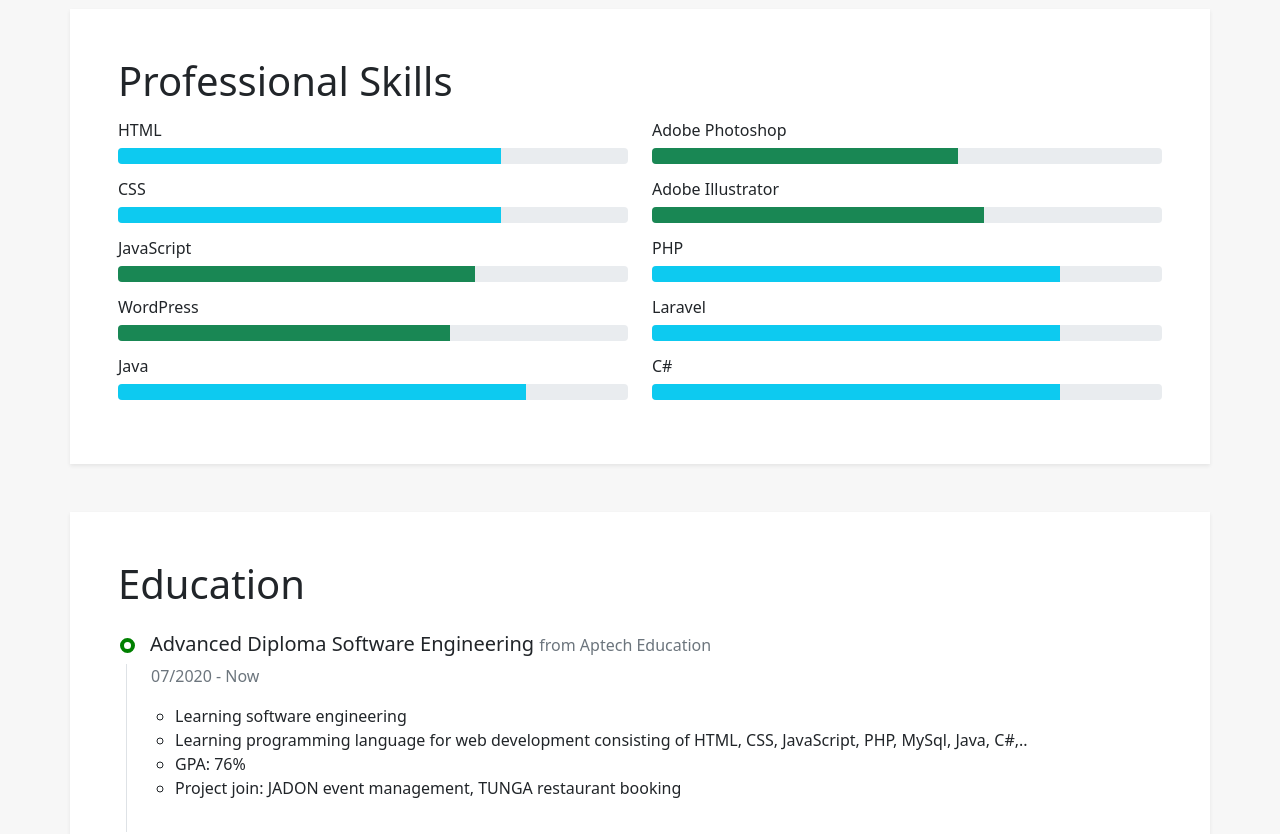
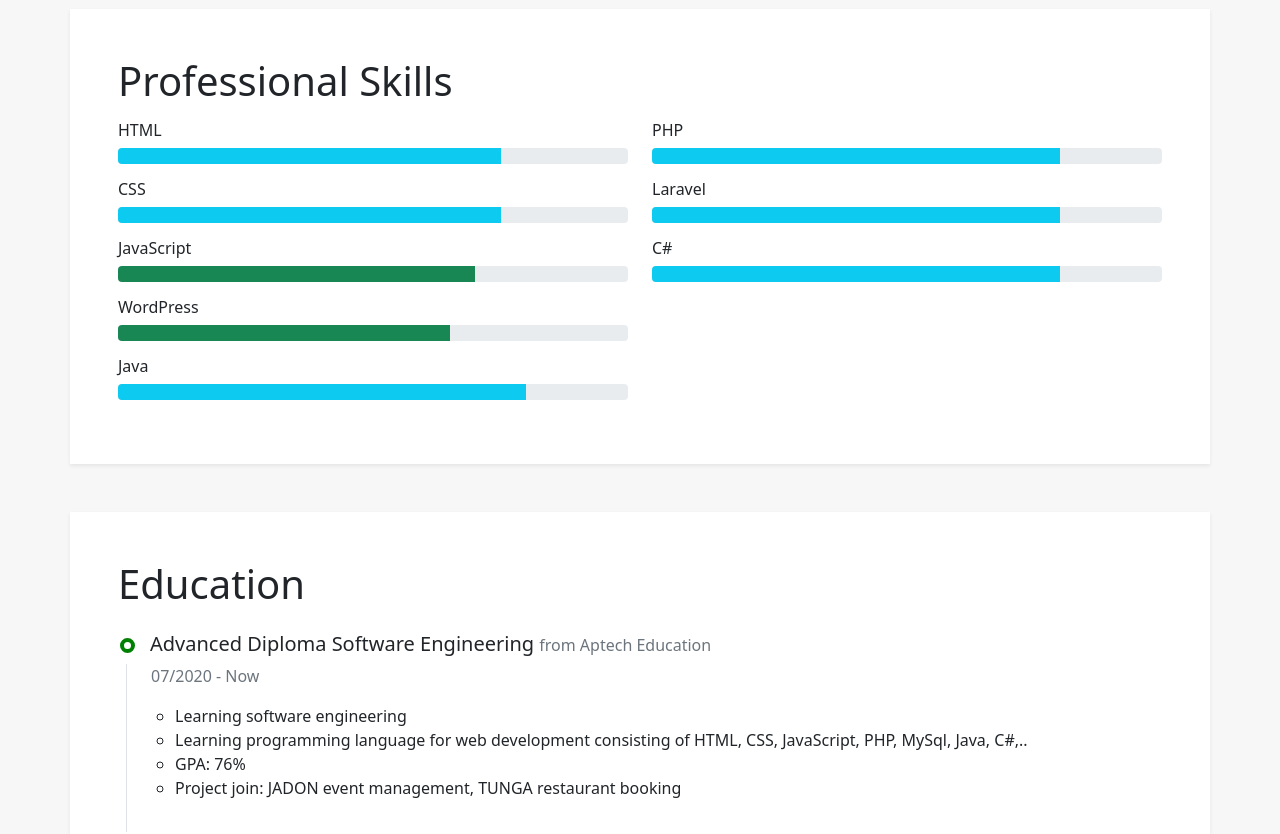
Before and after one commit to teobatman00/teobatman00, a website: page index.htm in a window 1280 px wide. Shown: the part 920-1754 px from the top of the page. Drawn offline with nearby package versions, Linux system fonts and the light colour scheme; some packages are replaced by stand-ins of ours.

Commit message:
update cv

```diff
--- a/index.htm
+++ b/index.htm
@@ -224,20 +224,6 @@
           <div class="col">
             <ul>
               <li>
-                <h6>Adobe Photoshop</h6>
-                <div class="progress">
-                  <div class="progress-bar bg-success" role="progressbar" style="width: 60%" aria-valuenow="25"
-                    aria-valuemin="0" aria-valuemax="100"></div>
-                </div>
-              </li>
-              <li class="my-3">
-                <h6>Adobe Illustrator</h6>
-                <div class="progress">
-                  <div class="progress-bar bg-success" role="progressbar" style="width: 65%" aria-valuenow="25"
-                    aria-valuemin="0" aria-valuemax="100"></div>
-                </div>
-              </li>
-              <li class="my-3">
                 <h6>PHP</h6>
                 <div class="progress">
                   <div class="progress-bar bg-info" role="progressbar" style="width: 80%" aria-valuenow="25"
@@ -442,10 +428,6 @@
             <h6 class="mt-3">JADON Event</h6>
           </div>
           <div class="item">
-            <img data-src="img/shopping-cart.jpg" alt="Shopping Cart" class="lazy" width="100" height="150">
-            <h6 class="mt-3">Shopping Cart</h6>
-          </div>
-          <div class="item">
             <img data-src="img/IMG_Tunga.png" alt="Tunga Restaurant" class="lazy" width="100" height="150">
             <h6 class="mt-3">Tunga Restaurant</h6>
           </div>
```
